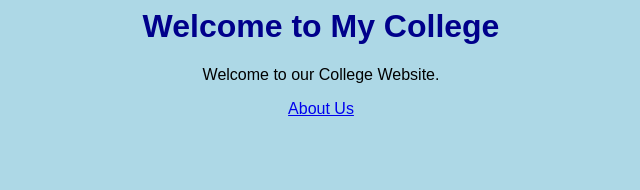
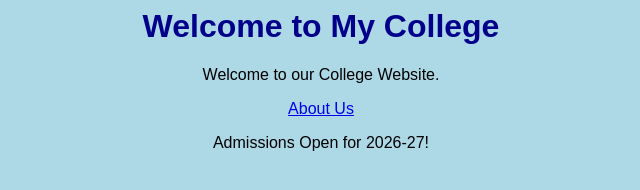
Before and after one commit to kv3017/CollegeWebsite, a plain HTML site: page index.html in a window 1280 px wide. Shown: the whole page, without its empty margins (319-959 px from the left). Drawn offline with Linux system fonts and the light colour scheme.

Commit message:
Updated CollegeWebsite homepage

```diff
--- a/index.html
+++ b/index.html
@@ -9,3 +9,4 @@
 <a href="about.html">About Us</a>
 </body>
 </html>
+<p>Admissions Open for 2026-27!</p>
```
